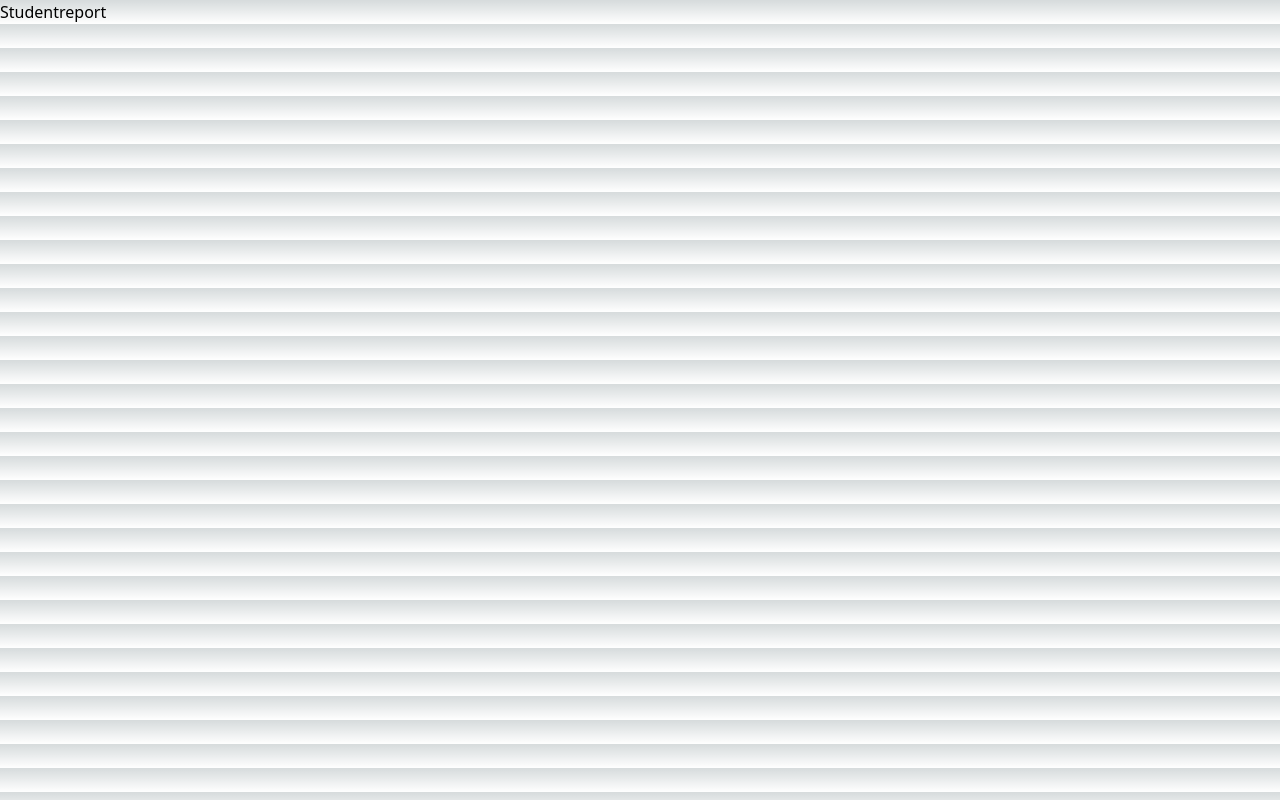
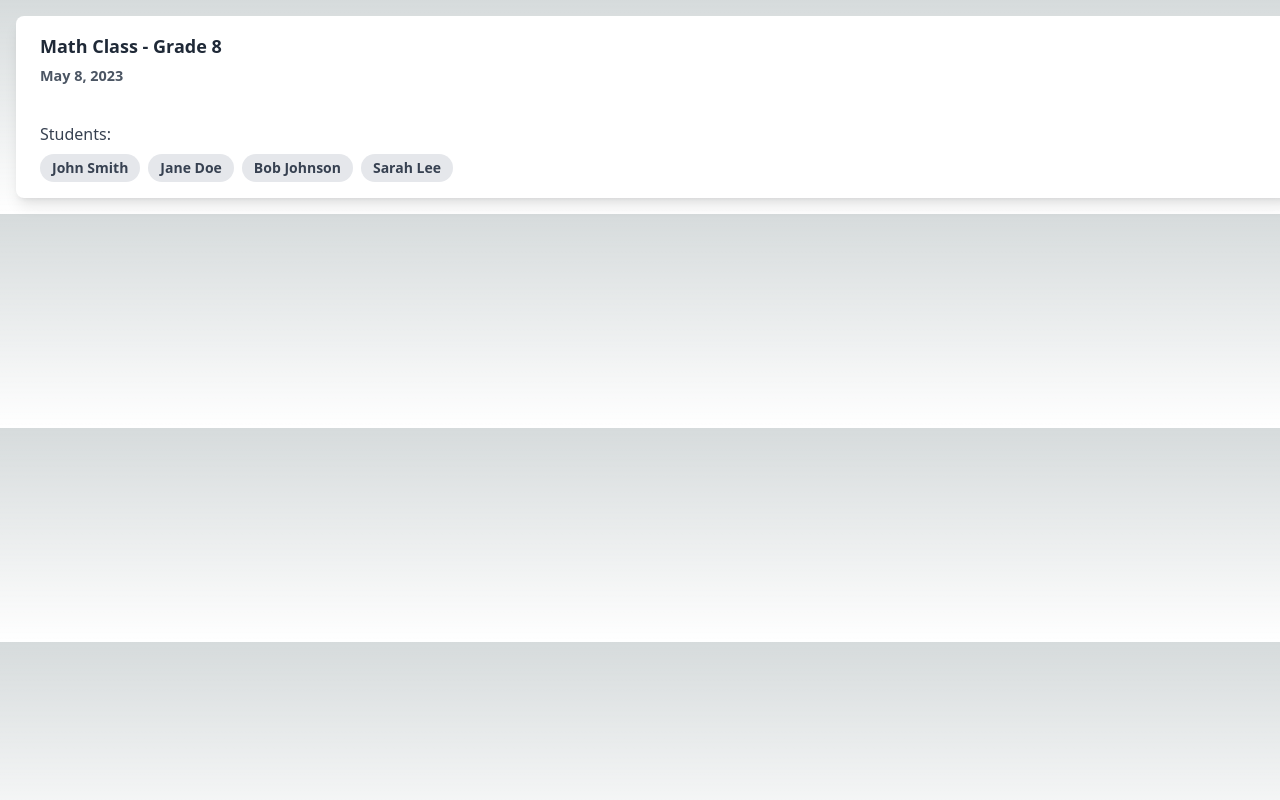
Before and after one commit to RakshithJKashyap/aams-frontend, a Next.js app: page /dashboard/student/report in a window 1280 px wide. Built offline with nearby package versions, Linux system fonts and the light colour scheme.

Commit message:
added report card

```diff
--- a/pages/dashboard/student/report.js
+++ b/pages/dashboard/student/report.js
@@ -1,7 +1,36 @@
 import React from "react";
 
 const Studentreport = () => {
-  return <div>Studentreport</div>;
+  return (
+    <div>
+      <div class="w-full bg-white rounded-lg shadow-lg m-4">
+        <div class="px-6 py-4">
+          <h2 class="text-lg font-bold text-gray-800">
+            Math Class - Grade 8 <br />
+            <small class="text-gray-600">May 8, 2023</small>
+          </h2>
+        </div>
+
+        <div class="px-6 py-4">
+          <h3 class="text-md font-medium text-gray-700 mb-2">Students:</h3>
+          <div class="flex flex-wrap gap-2">
+            <span class="inline-block px-3 py-1 rounded-full text-sm font-semibold text-gray-700 bg-gray-200">
+              John Smith
+            </span>
+            <span class="inline-block px-3 py-1 rounded-full text-sm font-semibold text-gray-700 bg-gray-200">
+              Jane Doe
+            </span>
+            <span class="inline-block px-3 py-1 rounded-full text-sm font-semibold text-gray-700 bg-gray-200">
+              Bob Johnson
+            </span>
+            <span class="inline-block px-3 py-1 rounded-full text-sm font-semibold text-gray-700 bg-gray-200">
+              Sarah Lee
+            </span>
+          </div>
+        </div>
+      </div>
+    </div>
+  );
 };
 
 export default Studentreport;
--- a/pages/dashboard/teacher/report.js
+++ b/pages/dashboard/teacher/report.js
@@ -1,7 +1,36 @@
 import React from "react";
 
 const Report = () => {
-  return <div>Report</div>;
+  return (
+    <div>
+      <div class="w-full bg-white rounded-lg shadow-lg m-4">
+        <div class="px-6 py-4">
+          <h2 class="text-lg font-bold text-gray-800">
+            Math Class - Grade 8 <br />
+            <small class="text-gray-600">May 8, 2023</small>
+          </h2>
+        </div>
+
+        <div class="px-6 py-4">
+          <h3 class="text-md font-medium text-gray-700 mb-2">Students:</h3>
+          <div class="flex flex-wrap gap-2">
+            <span class="inline-block px-3 py-1 rounded-full text-sm font-semibold text-gray-700 bg-gray-200">
+              John Smith
+            </span>
+            <span class="inline-block px-3 py-1 rounded-full text-sm font-semibold text-gray-700 bg-gray-200">
+              Jane Doe
+            </span>
+            <span class="inline-block px-3 py-1 rounded-full text-sm font-semibold text-gray-700 bg-gray-200">
+              Bob Johnson
+            </span>
+            <span class="inline-block px-3 py-1 rounded-full text-sm font-semibold text-gray-700 bg-gray-200">
+              Sarah Lee
+            </span>
+          </div>
+        </div>
+      </div>
+    </div>
+  );
 };
 
 export default Report;
```
